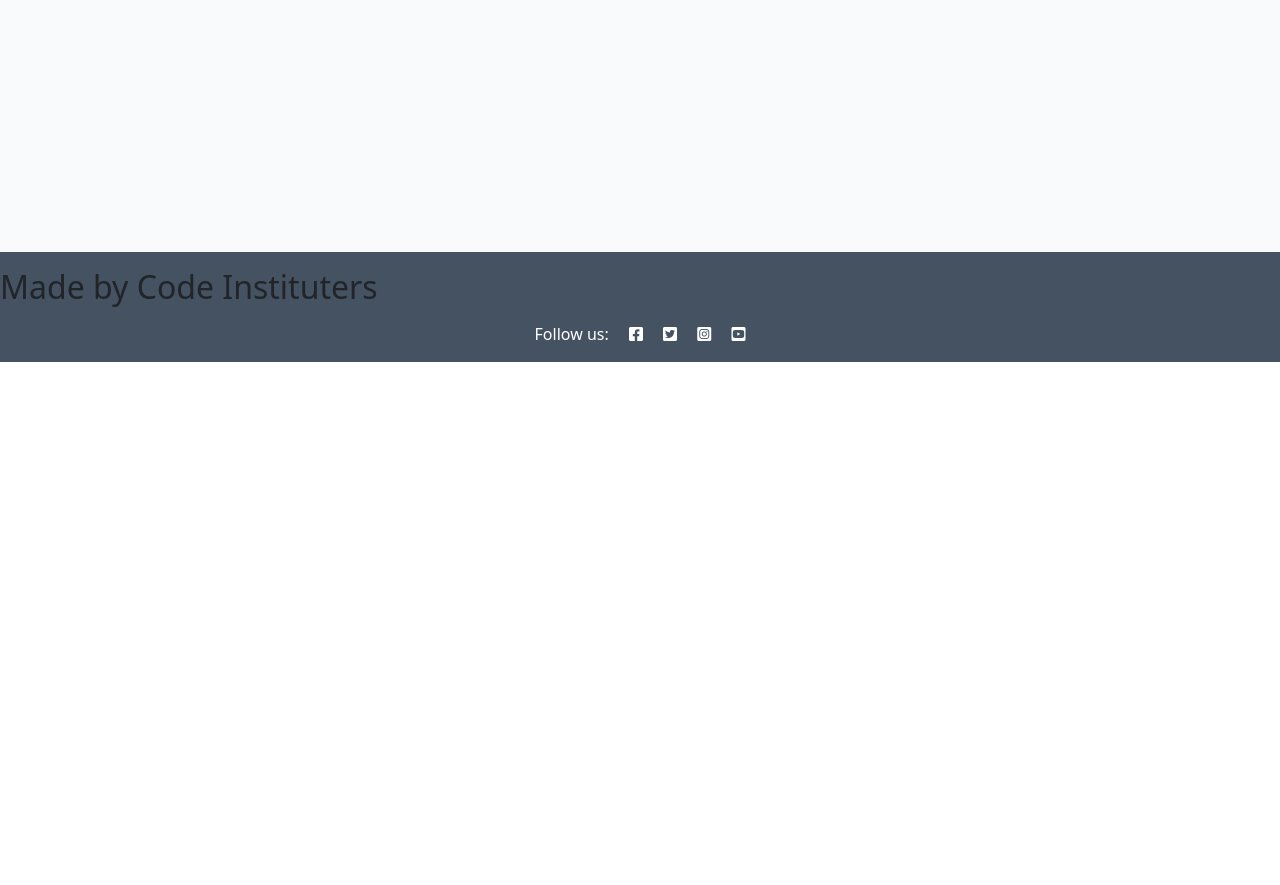
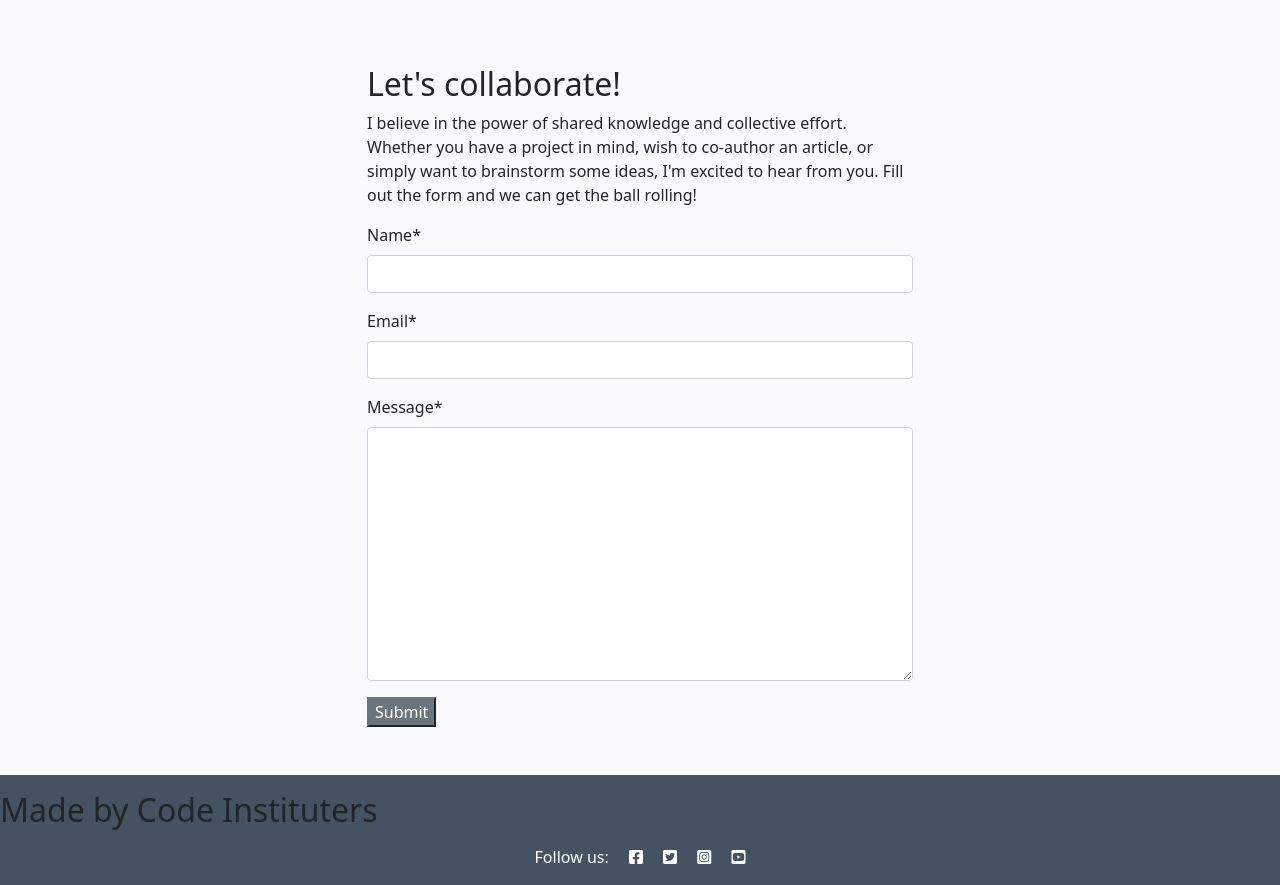
Before and after one commit to ZakariyeNor/django-quarter--finals, a Django app: page /about/ in a window 1280 px wide. Shown: the part 438-1323 px from the top of the page. Before the commit the page ends 800 px from the top, so only its background shows below. Run offline with Django 4.2, Linux system fonts and the light colour scheme; data that the repository does not hold is empty; some libraries are stand-ins or nearby versions.

Commit message:
Add collaborate form into about app

```diff
--- /dev/null
+++ b/about/forms.py
@@ -0,0 +1,8 @@
+from django import forms
+from .models import CollaborateRequest
+
+#Create your form here
+class CollaborateForm(forms.ModelForm):
+    class Meta:
+        model = CollaborateRequest
+        fields = ('name', 'email', 'message')
--- a/about/models.py
+++ b/about/models.py
@@ -9,3 +9,14 @@ class About(models.Model):
 
     def __repr(self):
         return self.title
+
+
+#Collaborate models
+class CollaborateRequest(models.Model):
+    name = models.CharField(max_length=200)
+    email = models.EmailField()
+    message = models.TextField()
+    read = models.BooleanField(default=False)
+
+    def __repr__(self):
+        return f" Collaboration request from {self.name}"
--- a/about/templates/about/about.html
+++ b/about/templates/about/about.html
@@ -1,6 +1,8 @@
 {% extends 'base.html' %}
 {% block content %}
 {% load static %}
+{% load crispy_forms_tags %}
+
 <div class="container mt-5">
     <div class="row">
         <div class="col-4 text-center">
@@ -20,5 +22,25 @@
             <p class="text-end"><em>Updated on: {{ about.updated_on }} </em></p>
         </div>
       </div>
+    <div class="row justify-content-center">
+        <div class="col-12 col-md-6 my-5">
+            <h2>Let's collaborate!</h2>
+            <p>I believe in the power of shared knowledge and collective effort.
+                Whether you have a project in mind, wish to co-author
+                an article, or simply want to brainstorm some ideas,
+                I'm excited to hear from you. Fill out the form
+                and we can get the ball rolling!</p>
+
+                <!-- add your form here. Your submit button should
+                                    have the classes of btn, btn-secondary -->
+                <form method="post">
+                    {{ collaborate_form | crispy }}
+                    {% csrf_token %}
+                    <button class="btn-secondary" type="submit">Submit</button>
+                </form>
+
+            </h2>
+        </div>
+    </div>
 </div>
 {% endblock content %}
--- a/about/views.py
+++ b/about/views.py
@@ -1,13 +1,18 @@
 from django.shortcuts import render
 from .models import About
+from .forms import CollaborateForm
 
 
 # Create your views here.
 def about_me(request):
     about = About.objects.all().order_by('-updated_on').first()
+    collaborate_form = CollaborateForm()
 
     return render(
         request,
         "about/about.html",
-        {"about": about},
+        {
+            "about": about,
+            "collaborate_form": collaborate_form,
+        },
     )
```
Also changed, not shown: about/admin.py (+7 -1 lines), about/migrations/0002_collaboraterequest.py (added).
